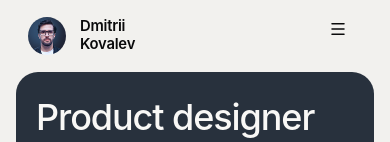
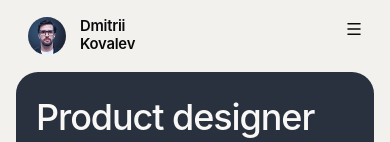
Before and after one commit to kovalev-web/portfolio, a React (Vite) app: page / in a window 390 px wide. Shown: the top 142 px of the page. Built offline with nearby package versions, Linux system fonts and the light colour scheme; a web font is replaced by a local one.

Commit message:
Fix burger/X jump — always full-width notch on mobile, no layout change on menu open

```diff
--- a/src/components/header.css
+++ b/src/components/header.css
@@ -313,8 +313,9 @@
   .notch {
     flex: 1;
     justify-content: space-between;
+    margin-inline: calc(-1 * var(--page-pad));
+    padding-inline: var(--page-pad);
     padding-top: 0;
-    padding-right: var(--page-pad);
     border-radius: 0;
   }
 
@@ -365,8 +366,6 @@
   .site-header[data-menu-open='true'] .notch {
     background: var(--hero-blue);
     color: var(--accent-ink);
-    margin-inline: calc(-1 * var(--page-pad));
-    padding-inline: var(--page-pad);
   }
 
   .site-header[data-menu-open='true'] .mobile-sheet {
```
